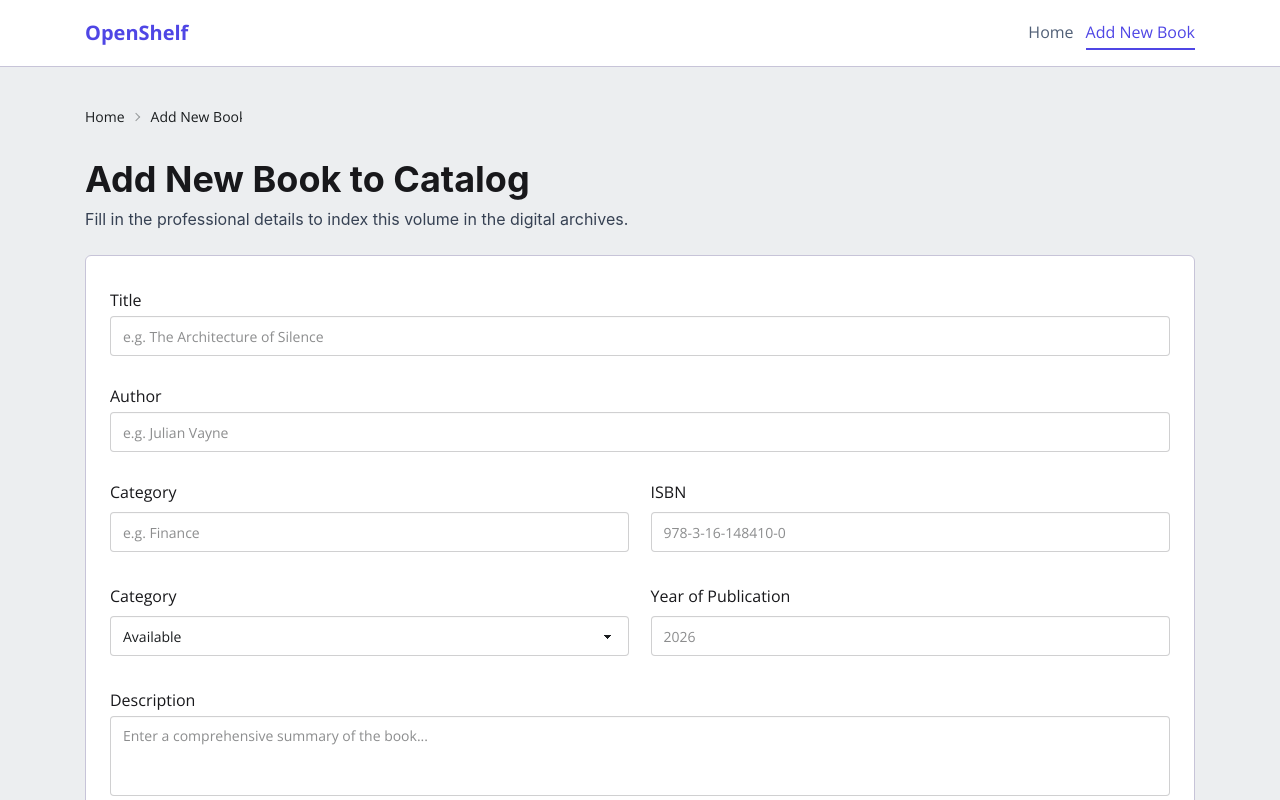
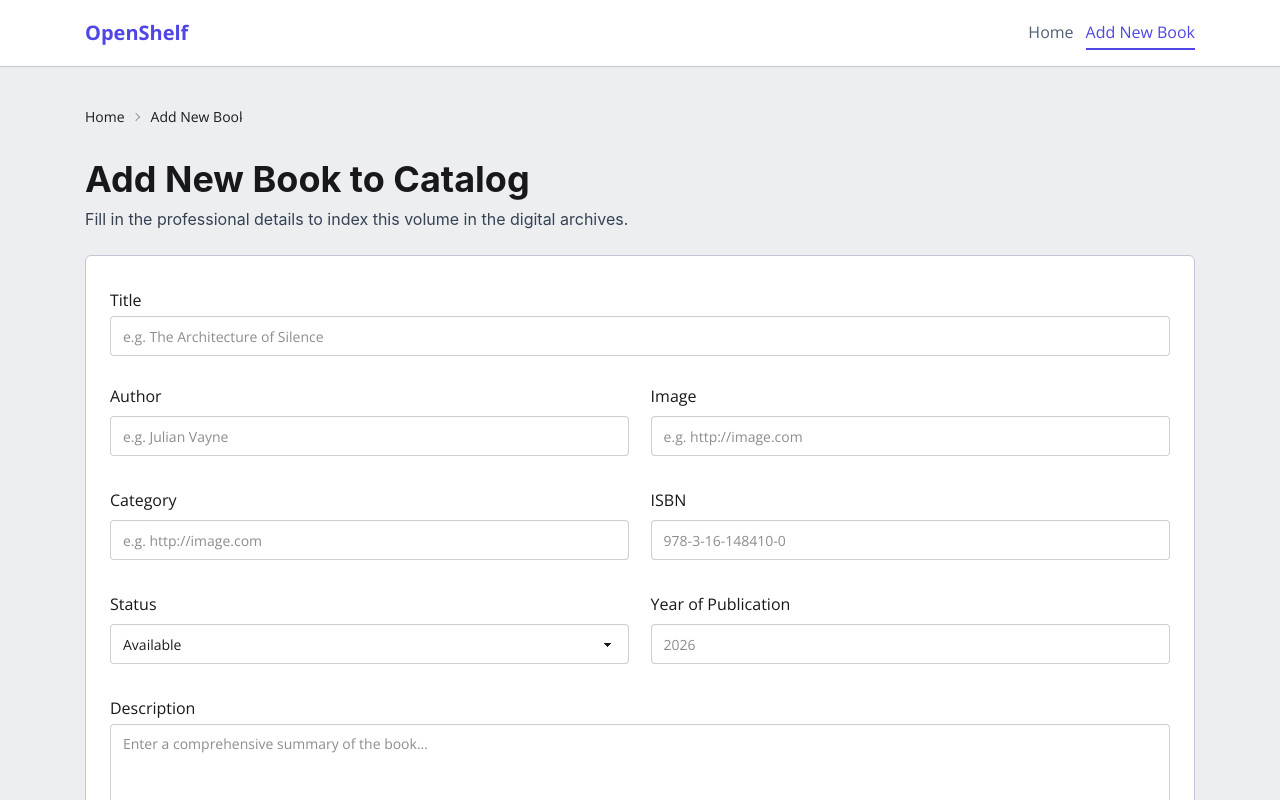
Before and after one commit to ayoub-jabiri/open-shelf, a Next.js app: page /add-new-book in a window 1280 px wide. Shown: the top 800 px of the page. Built offline with nearby package versions, Linux system fonts and the light colour scheme.

Commit message:
Finished add new book task

```diff
--- /dev/null
+++ b/app/_components/global/AlertPopup.tsx
@@ -0,0 +1,61 @@
+import React from "react";
+
+export default function AlertPopup({
+    isSuccess,
+    message,
+    setMessage,
+}: {
+    isSuccess: boolean;
+    message: string;
+    setMessage: React.Dispatch<React.SetStateAction<string | null>>;
+}) {
+    setTimeout(() => {
+        setMessage(null);
+    }, 3000);
+
+    if (isSuccess) {
+        return (
+            <div
+                role="alert"
+                className="alert alert-success fixed top-5 left-[50%] translate-x-[-50%]"
+            >
+                <svg
+                    xmlns="http://www.w3.org/2000/svg"
+                    className="h-6 w-6 shrink-0 stroke-current"
+                    fill="none"
+                    viewBox="0 0 24 24"
+                >
+                    <path
+                        strokeLinecap="round"
+                        strokeLinejoin="round"
+                        strokeWidth="2"
+                        d="M9 12l2 2 4-4m6 2a9 9 0 11-18 0 9 9 0 0118 0z"
+                    />
+                </svg>
+                <span>{message}</span>
+            </div>
+        );
+    }
+
+    return (
+        <div
+            role="alert"
+            className="alert alert-error fixed top-5 left-[50%] translate-x-[-50%]"
+        >
+            <svg
+                xmlns="http://www.w3.org/2000/svg"
+                className="h-6 w-6 shrink-0 stroke-current"
+                fill="none"
+                viewBox="0 0 24 24"
+            >
+                <path
+                    strokeLinecap="round"
+                    strokeLinejoin="round"
+                    strokeWidth="2"
+                    d="M10 14l2-2m0 0l2-2m-2 2l-2-2m2 2l2 2m7-2a9 9 0 11-18 0 9 9 0 0118 0z"
+                />
+            </svg>
+            <span>{message}</span>
+        </div>
+    );
+}
--- a/app/_types/book.ts
+++ b/app/_types/book.ts
@@ -6,7 +6,7 @@ export interface Book {
     isbn: string;
     category: string;
     status: string;
-    yearOfPublication: number;
+    yearOfPublication: number | string;
     description: string;
     createdAt?: Date;
     updatedAt?: Date;
--- a/app/add-new-book/page.tsx
+++ b/app/add-new-book/page.tsx
@@ -1,8 +1,52 @@
+"use client";
 import { RiSave2Line } from "@remixicon/react";
 import Link from "next/link";
+import React, { useState } from "react";
+import { type Book } from "../_types/book";
+import axios from "axios";
+import AlertPopup from "../_components/global/AlertPopup";
 
 export default function AddNewBook() {
+    const [newBookData, setNewBookData] = useState<Book>({
+        image: "",
+        title: "",
+        author: "",
+        isbn: "",
+        category: "",
+        status: "available",
+        yearOfPublication: "",
+        description: "",
+    });
+    const [successMessage, setSuccessMessage] = useState<null | string>(null);
+    const [errorMessage, setErrorMessage] = useState<null | string>(null);
+
+    function handleChange(e: React.ChangeEvent): void {
+        setNewBookData((prevData: Book) => ({
+            ...prevData,
+            [e.target.name]: e.target.value,
+        }));
+    }
+
+    async function handleSaveBook(e: React.SubmitEvent): Promise<void> {
+        e.preventDefault();
+
+        if (Object.values(newBookData).every(Boolean)) {
+            try {
+                const { data } = await axios.post(`/api/books`, newBookData);
+
+                setSuccessMessage(data.message);
+                console.log("Added");
+            } catch (error: unknown) {
+                console.log(error.response);
+                setErrorMessage(
+                    error.response.data?.message || "Something went wrong!"
+                );
+            }
+        }
+    }
+
     return (
+        <>
             <div className="flex flex-col justify-start items-start gap-6">
                 <section>
                     <div className="breadcrumbs text-sm">
@@ -23,35 +67,63 @@ export default function AddNewBook() {
                     </div>
                     <div className="self-stretch flex flex-col justify-start items-start">
                         <div className="self-stretch justify-center text-gray-700 text-base font-normal font-['Inter'] leading-6">
-                        Fill in the professional details to index this volume in
-                        the digital archives.
+                            Fill in the professional details to index this
+                            volume in the digital archives.
                         </div>
                     </div>
                 </section>
-            <section className="bg-white w-full p-6 border border-[#C7C4D8] flex flex-col gap-5 rounded-md">
+                <form
+                    onSubmit={handleSaveBook}
+                    className="bg-white w-full p-6 border border-[#C7C4D8] flex flex-col gap-5 rounded-md"
+                >
                     <fieldset>
                         <legend className="fieldset-legend">Title</legend>
                         <input
                             type="text"
                             className="input w-full"
                             placeholder="e.g. The Architecture of Silence"
+                            name="title"
+                            value={newBookData.title}
+                            onChange={handleChange}
                         />
                     </fieldset>
-                <fieldset>
+
+                    <div className="flex justify-between">
+                        <fieldset className="fieldset w-[49%]">
                             <legend className="fieldset-legend">Author</legend>
                             <input
                                 type="text"
                                 className="input w-full"
                                 placeholder="e.g. Julian Vayne"
+                                name="author"
+                                value={newBookData.author}
+                                onChange={handleChange}
                             />
                         </fieldset>
-                <div className="flex justify-between">
                         <fieldset className="fieldset w-[49%]">
-                        <legend className="fieldset-legend">Category</legend>
+                            <legend className="fieldset-legend">Image</legend>
                             <input
                                 type="text"
                                 className="input w-full"
-                            placeholder="e.g. Finance"
+                                placeholder="e.g. http://image.com"
+                                name="image"
+                                value={newBookData.image}
+                                onChange={handleChange}
+                            />
+                        </fieldset>
+                    </div>
+                    <div className="flex justify-between">
+                        <fieldset className="fieldset w-[49%]">
+                            <legend className="fieldset-legend">
+                                Category
+                            </legend>
+                            <input
+                                type="text"
+                                className="input w-full"
+                                placeholder="e.g. http://image.com"
+                                name="category"
+                                value={newBookData.category}
+                                onChange={handleChange}
                             />
                         </fieldset>
                         <fieldset className="fieldset w-[49%]">
@@ -60,17 +132,21 @@ export default function AddNewBook() {
                                 type="text"
                                 className="input w-full"
                                 placeholder="978-3-16-148410-0"
+                                name="isbn"
+                                value={newBookData.isbn}
+                                onChange={handleChange}
                             />
                         </fieldset>
                     </div>
                     <div className="flex justify-between">
                         <fieldset className="fieldset w-[49%]">
-                        <legend className="fieldset-legend">Category</legend>
+                            <legend className="fieldset-legend">Status</legend>
                             <select
-                            defaultValue="Pick a color"
                                 className="select w-full"
+                                name="status"
+                                value={newBookData.status}
+                                onChange={handleChange}
                             >
-                            <option disabled={true}>Status</option>
                                 <option value="available">Available</option>
                                 <option value="borrowed">Borrowed</option>
                             </select>
@@ -83,6 +159,9 @@ export default function AddNewBook() {
                                 type="text"
                                 className="input w-full"
                                 placeholder="2026"
+                                name="yearOfPublication"
+                                value={newBookData.yearOfPublication}
+                                onChange={handleChange}
                             />
                         </fieldset>
                     </div>
@@ -91,14 +170,12 @@ export default function AddNewBook() {
                         <textarea
                             className="textarea w-full resize-none"
                             placeholder="Enter a comprehensive summary of the book..."
+                            name="description"
+                            value={newBookData.description}
+                            onChange={handleChange}
                         ></textarea>
                     </fieldset>
                     <div className="self-stretch pt-4 mt-4 border-t border-slate-300 inline-flex justify-end items-center gap-4">
-                    <button className="size- px-6 py-2.5 rounded-lg inline-flex flex-col justify-center items-center cursor-pointer">
-                        <div className="text-center justify-center text-indigo-700 text-sm font-medium font-['Inter'] leading-5">
-                            Cancel
-                        </div>
-                    </button>
                         <button className="size- px-8 py-2.5 bg-indigo-700 rounded-lg shadow-[0px_1px_2px_0px_rgba(0,0,0,0.05)] flex justify-start items-center gap-2 cursor-pointer">
                             <div className="size- inline-flex flex-col justify-start items-center">
                                 <RiSave2Line className="text-white" />
@@ -108,7 +185,22 @@ export default function AddNewBook() {
                             </div>
                         </button>
                     </div>
-            </section>
+                </form>
             </div>
+            {successMessage && (
+                <AlertPopup
+                    isSuccess={true}
+                    message={successMessage}
+                    setMessage={setSuccessMessage}
+                />
+            )}
+            {errorMessage && (
+                <AlertPopup
+                    isSuccess={false}
+                    message={errorMessage}
+                    setMessage={setErrorMessage}
+                />
+            )}
+        </>
     );
 }
```
Lines whose indentation alone changed are shown as unchanged.
